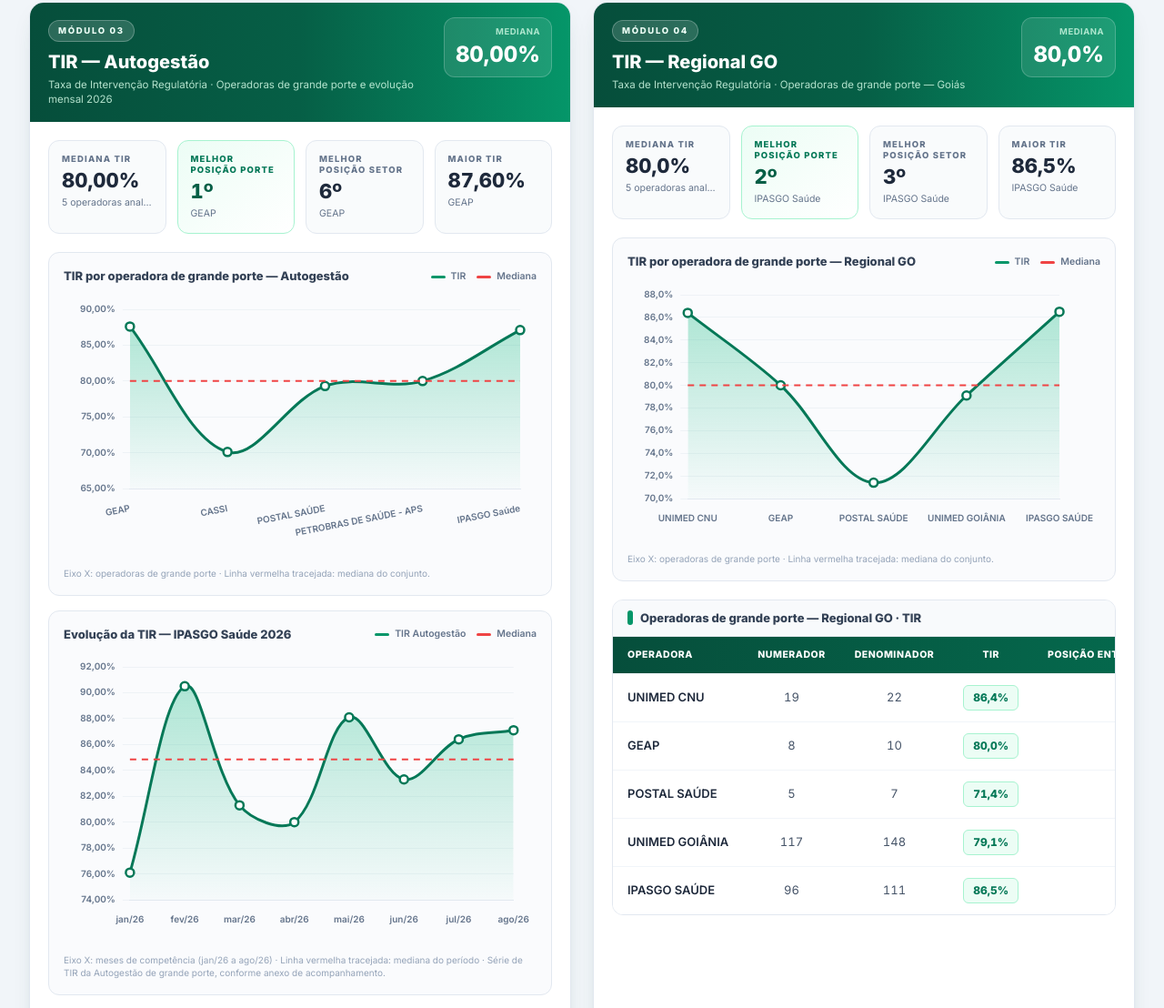
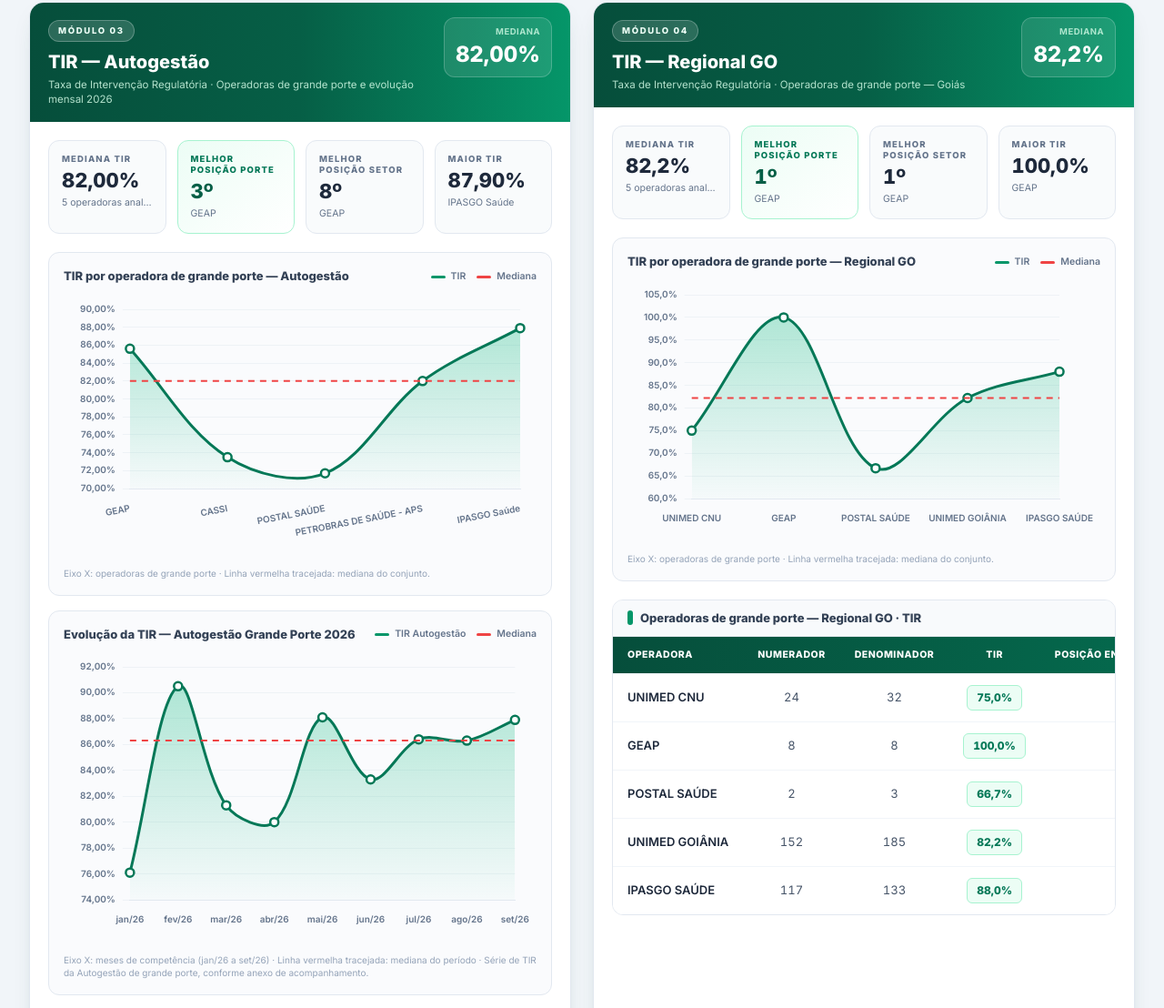
Before and after one commit to IPASGO-GEPIN/Acompanhamento-Regulat-rio-IGR-e-TIR-, a plain HTML site: page index.html in a window 1280 px wide. Shown: the part 1692-2800 px from the top of the page at 91% size. Drawn offline with nearby package versions, Linux system fonts and the light colour scheme.

Commit message:
Add files via upload

```diff
--- a/index.html
+++ b/index.html
@@ -48,7 +48,7 @@
       <div class="flex flex-wrap items-center gap-3">
         <div class="rounded-xl bg-white/10 border border-white/20 backdrop-blur px-4 py-2.5">
           <p class="text-emerald-200 text-[10px] font-bold uppercase tracking-wider">Competência</p>
-          <p class="text-white text-sm font-bold">jan/26 – set/26</p>
+          <p class="text-white text-sm font-bold">jan/26 – out/26</p>
         </div>
         <div class="rounded-xl bg-white/10 border border-white/20 backdrop-blur px-4 py-2.5">
           <p class="text-emerald-200 text-[10px] font-bold uppercase tracking-wider">Módulos</p>
@@ -93,8 +93,7 @@
       </p>
       <p>
         <strong class="text-slate-700">Evolução mensal da TIR:</strong>
-        série de jan/26 a ago/26 das operadoras de grande porte — Autogestão, conforme anexo de acompanhamento.
-        A competência set/26 não integra a série de evolução da TIR.
+        série de jan/26 a set/26 das operadoras de grande porte — Autogestão, conforme anexo de acompanhamento.
       </p>
       <p>Dados extraídos das planilhas oficiais de acompanhamento de operadoras de grande porte — Autogestão e Regional GO.</p>
     </div>
@@ -124,14 +123,14 @@
    2. BASE DE DADOS
    ============================================================ */
 const IGR_IPASGO_MENSAL = {
-  labels: ['jan/26','fev/26','mar/26','abr/26','mai/26','jun/26','jul/26','ago/26','set/26'],
-  serie:  [15.46, 14.81, 18.93, 14.18, 17.90, 14.89, 23.43, 20.94, 25.19]
+  labels: ['jan/26','fev/26','mar/26','abr/26','mai/26','jun/26','jul/26','ago/26','set/26','out/26'],
+  serie:  [15.46, 14.81, 18.93, 14.18, 17.90, 14.89, 23.43, 20.94, 25.19, 26.08]
 };
 
-/* Evolução da TIR — Autogestão Grande Porte (jan a ago/26) — conforme anexo */
+/* Evolução da TIR — Autogestão Grande Porte (jan a set/26) — conforme anexo */
 const TIR_AUTOGESTAO_MENSAL = {
-  labels: ['jan/26','fev/26','mar/26','abr/26','mai/26','jun/26','jul/26','ago/26'],
-  serie:  [76.1, 90.5, 81.3, 80.0, 88.1, 83.3, 86.4, 87.1]
+  labels: ['jan/26','fev/26','mar/26','abr/26','mai/26','jun/26','jul/26','ago/26','set/26'],
+  serie:  [76.1, 90.5, 81.3, 80.0, 88.1, 83.3, 86.4, 86.3, 87.9]
 };
 
 const COLS_IGR = ['Operadora', 'Numerador', 'IGR', 'Posição entre as OPs do mesmo porte', 'Posição Geral Setor'];
@@ -158,7 +157,7 @@
         label: 'IGR IPASGO Saúde',
         labels: IGR_IPASGO_MENSAL.labels,
         serie: IGR_IPASGO_MENSAL.serie,
-        nota: 'Eixo X: meses de competência (jan/26 a set/26) · Linha vermelha tracejada: mediana do período · Pontos verdes = abaixo da mediana (melhor), vermelhos = acima (pior).',
+        nota: 'Eixo X: meses de competência (jan/26 a out/26) · Linha vermelha tracejada: mediana do período · Pontos verdes = abaixo da mediana (melhor), vermelhos = acima (pior).',
         altura: 'h-64 sm:h-72'
       },
       {
@@ -176,18 +175,18 @@
     pctCols: [2],
     posCols: [3, 4],
     linhas: [
-      ['GEAP',                     723, 180.48, 1, 3],
-      ['CASSI',                    345, 115.60, 2, 6],
-      ['POSTAL SAÚDE',             203, 112.80, 3, 7],
-      ['PETROBRAS DE SAÚDE - APS',  94,  37.00, 7, 24],
-      ['IPASGO Saúde',             142,  25.19, 9, 34],
-      ['ASSEFAZ',                  104, 103.32, 4, 8]
+      ['GEAP',                     912, 226.13, 1, 4],
+      ['CASSI',                    358,  68.07, 5, 12],
+      ['POSTAL SAÚDE',             210, 117.51, 2, 7],
+      ['PETROBRAS DE SAÚDE - APS',  99,  38.54, 7, 27],
+      ['IPASGO Saúde',             147,  26.08, 9, 35],
+      ['ASSEFAZ',                  110, 106.70, 3, 8]
     ],
     kpis: [
-      { label: 'IGR IPASGO · set/26',  value: '25,19%', hint: 'Última competência', tom: 'negativo' },
-      { label: 'Mediana IGR IPASGO',   value: '17,90%', hint: '9 meses analisados', tom: 'neutro' },
+      { label: 'IGR IPASGO · out/26',  value: '26,08%', hint: 'Última competência', tom: 'negativo' },
+      { label: 'Mediana IGR IPASGO',   value: '18,42%', hint: '10 meses analisados', tom: 'neutro' },
       { label: 'Menor IGR do período', value: '14,18%', hint: 'abr/26 · melhor resultado', tom: 'positivo' },
-      { label: 'Variação jan → set',   value: '+62,9%', hint: '15,46% → 25,19% · piora', tom: 'negativo' }
+      { label: 'Variação jan → out',   value: '+68,7%', hint: '15,46% → 26,08% · piora', tom: 'negativo' }
     ]
   },
 
@@ -215,16 +214,16 @@
     pctCols: [2],
     posCols: [3, 4],
     linhas: [
-      ['UNIMED CNU',      33, 38.13, 17, 29],
-      ['GEAP',            10, 128.83, 7, 16],
-      ['POSTAL SAÚDE',     4, 69.74, 12, 22],
-      ['UNIMED GOIÂNIA', 187, 50.47, 15, 25],
-      ['IPASGO SAÚDE',   135, 24.21, 18, 33]
+      ['UNIMED CNU',      38,  43.87, 16, 27],
+      ['GEAP',            16, 203.20,  3, 11],
+      ['POSTAL SAÚDE',     5,  87.61, 10, 19],
+      ['UNIMED GOIÂNIA', 223,  60.34, 13, 23],
+      ['IPASGO SAÚDE',   142,  25.48, 18, 30]
     ],
     kpis: [
-      { label: 'Mediana IGR',           value: '50,47%', hint: '5 operadoras analisadas', tom: 'neutro' },
-      { label: 'Menor IGR (melhor)',    value: '24,21%', hint: 'IPASGO Saúde', tom: 'positivo' },
-      { label: 'Maior IGR (pior)',      value: '128,83%', hint: 'GEAP', tom: 'negativo' },
+      { label: 'Mediana IGR',           value: '60,34%', hint: '5 operadoras analisadas', tom: 'neutro' },
+      { label: 'Menor IGR (melhor)',    value: '25,48%', hint: 'IPASGO Saúde', tom: 'positivo' },
+      { label: 'Maior IGR (pior)',      value: '203,20%', hint: 'GEAP', tom: 'negativo' },
       { label: 'Operadoras analisadas', value: '5',      hint: 'Grande porte · GO', tom: 'neutro' }
     ]
   },
@@ -250,11 +249,11 @@
       {
         key: 'tir-mensal',
         tipo: 'mensal',
-        titulo: 'Evolução da TIR — IPASGO Saúde 2026',
+        titulo: 'Evolução da TIR — Autogestão Grande Porte 2026',
         label: 'TIR Autogestão',
         labels: TIR_AUTOGESTAO_MENSAL.labels,
         serie: TIR_AUTOGESTAO_MENSAL.serie,
-        nota: 'Eixo X: meses de competência (jan/26 a ago/26) · Linha vermelha tracejada: mediana do período · Série de TIR da Autogestão de grande porte, conforme anexo de acompanhamento.',
+        nota: 'Eixo X: meses de competência (jan/26 a set/26) · Linha vermelha tracejada: mediana do período · Série de TIR da Autogestão de grande porte, conforme anexo de acompanhamento.',
         altura: 'h-72 sm:h-80'
       }
     ],
@@ -263,17 +262,17 @@
     pctCols: [3],
     posCols: [4, 5],
     linhas: [
-      ['GEAP',                     577, 659, 87.60, 1, 6],
-      ['CASSI',                    232, 331, 70.10, 8, 20],
-      ['POSTAL SAÚDE',             192, 242, 79.30, 6, 14],
-      ['PETROBRAS DE SAÚDE - APS',  72,  90, 80.00, 5, 13],
-      ['IPASGO Saúde',             111, 116, 87.10, 2, 7]
+      ['GEAP',                     590, 689, 85.60, 3, 8],
+      ['CASSI',                    241, 328, 73.50, 10, 21],
+      ['POSTAL SAÚDE',             137, 191, 71.70, 11, 23],
+      ['PETROBRAS DE SAÚDE - APS',  73,  89, 82.00, 4, 10],
+      ['IPASGO Saúde',             123, 140, 87.90, 4, 10]
     ],
     kpis: [
-      { label: 'Mediana TIR',           value: '80,00%', hint: '5 operadoras analisadas', tom: 'neutro' },
-      { label: 'Melhor posição porte',  value: '1º',     hint: 'GEAP', tom: 'positivo' },
-      { label: 'Melhor posição setor',  value: '6º',     hint: 'GEAP', tom: 'neutro' },
-      { label: 'Maior TIR',             value: '87,60%', hint: 'GEAP', tom: 'neutro' }
+      { label: 'Mediana TIR',           value: '82,00%', hint: '5 operadoras analisadas', tom: 'neutro' },
+      { label: 'Melhor posição porte',  value: '3º',     hint: 'GEAP', tom: 'positivo' },
+      { label: 'Melhor posição setor',  value: '8º',     hint: 'GEAP', tom: 'neutro' },
+      { label: 'Maior TIR',             value: '87,90%', hint: 'IPASGO Saúde', tom: 'neutro' }
     ]
   },
 
@@ -301,17 +300,17 @@
     pctCols: [3],
     posCols: [4, 5],
     linhas: [
-      ['UNIMED CNU',     19,  22, 86.4, 3, 4],
-      ['GEAP',            8,  10, 80.0, 4, 6],
-      ['POSTAL SAÚDE',    5,   7, 71.4, 7, 9],
-      ['UNIMED GOIÂNIA', 117, 148, 79.1, 5, 7],
-      ['IPASGO SAÚDE',    96, 111, 86.5, 2, 3]
+      ['UNIMED CNU',     24,  32, 75.0, 5, 7],
+      ['GEAP',            8,   8, 100.0, 1, 1],
+      ['POSTAL SAÚDE',    2,   3, 66.7, 6, 8],
+      ['UNIMED GOIÂNIA', 152, 185, 82.2, 3, 4],
+      ['IPASGO SAÚDE',   117, 133, 88.0, 2, 3]
     ],
     kpis: [
-      { label: 'Mediana TIR',           value: '80,0%', hint: '5 operadoras analisadas', tom: 'neutro' },
-      { label: 'Melhor posição porte',  value: '2º',    hint: 'IPASGO Saúde', tom: 'positivo' },
-      { label: 'Melhor posição setor',  value: '3º',    hint: 'IPASGO Saúde', tom: 'neutro' },
-      { label: 'Maior TIR',             value: '86,5%', hint: 'IPASGO Saúde', tom: 'neutro' }
+      { label: 'Mediana TIR',           value: '82,2%',  hint: '5 operadoras analisadas', tom: 'neutro' },
+      { label: 'Melhor posição porte',  value: '1º',     hint: 'GEAP', tom: 'positivo' },
+      { label: 'Melhor posição setor',  value: '1º',     hint: 'GEAP', tom: 'neutro' },
+      { label: 'Maior TIR',             value: '100,0%', hint: 'GEAP', tom: 'neutro' }
     ]
   }
 ];
@@ -419,9 +418,6 @@
 
 /* ============================================================
    7. RENDER — BLOCO DE GRÁFICO
-   ------------------------------------------------------------
-   shrink-0 → impede o flexbox de esmagar a altura do canvas
-   min-h    → garante piso de altura mesmo em layouts apertados
    ============================================================ */
 function chartBlock(sec, ch) {
   const minH = ch.tipo === 'mensal' ? 'min-h-[18rem]' : 'min-h-[16rem]';
@@ -506,14 +502,6 @@
 
 /* ============================================================
    9. RENDER — GRÁFICOS (Chart.js)
-   ------------------------------------------------------------
-   - Executado somente após o carregamento da fonte Inter,
-     evitando que os rótulos sejam medidos com a fonte de fallback
-     e depois sejam cortados quando a fonte real chegar.
-   - Layout com folga (padding) e ticks com padding próprio:
-     garante que "76,10%", "jan/26", "ago/26" fiquem visíveis.
-   - grace: '12%' adiciona respiro acima/abaixo da série sem
-     alterar os valores nem a escala lógica.
    ============================================================ */
 Chart.defaults.font.family = "'Inter', system-ui, sans-serif";
 Chart.defaults.font.size = 11;
@@ -536,7 +524,6 @@
       });
       const pointBg = valores.map(() => '#ffffff');
 
-      /* Ajustes de eixo distintos por tipo de gráfico */
       const isMensal = ch.tipo === 'mensal';
 
       new Chart(canvas.getContext('2d'), {
@@ -586,7 +573,6 @@
           maintainAspectRatio: false,
           interaction: { mode: 'index', intersect: false },
 
-          /* Folga externa: nenhum rótulo encosta na borda do canvas */
           layout: { padding: { top: 14, right: 18, left: 10, bottom: 14 } },
 
           plugins: {
@@ -624,14 +610,10 @@
               grid: { display: false },
               border: { color: '#e2e8f0' },
               ticks: {
-                /* Mensal: rótulos horizontais, autoSkip em telas estreitas
-                   → meses são omitidos (não cortados) em vez de rotacionar
-                   e invadir a borda inferior.
-                   Operadoras: mantém leve rotação, nomes longos. */
                 maxRotation: isMensal ? 0 : 40,
                 minRotation: 0,
                 autoSkip: isMensal ? true : false,
-                maxTicksLimit: isMensal ? 9 : undefined,
+                maxTicksLimit: isMensal ? 10 : undefined,
                 padding: 8,
                 font: { size: 10, weight: '600' },
                 color: '#64748b'
@@ -639,13 +621,11 @@
             },
             y: {
               beginAtZero: false,
-              /* Respiro acima/abaixo da série — não altera dados,
-                 apenas evita que o topo do gráfico cole na borda. */
               grace: '12%',
               grid: { color: '#eef2f6' },
               border: { display: false },
               ticks: {
-                padding: 8, /* afasta "76,10%" do eixo Y → não corta à esquerda */
+                padding: 8,
                 font: { size: 10, weight: '600' },
                 color: '#64748b',
                 callback: (v) => fmtNum(v, sec.dec) + '%'
@@ -660,9 +640,6 @@
   });
 }
 
-/* Aguarda a fonte Inter carregar antes de criar os gráficos.
-   Sem isso, o Chart.js mede os rótulos com a fonte de fallback
-   e, quando a Inter chega, os textos ficam mais largos e cortados. */
 if (document.fonts && document.fonts.ready) {
   document.fonts.ready.then(renderCharts);
 } else {
```
